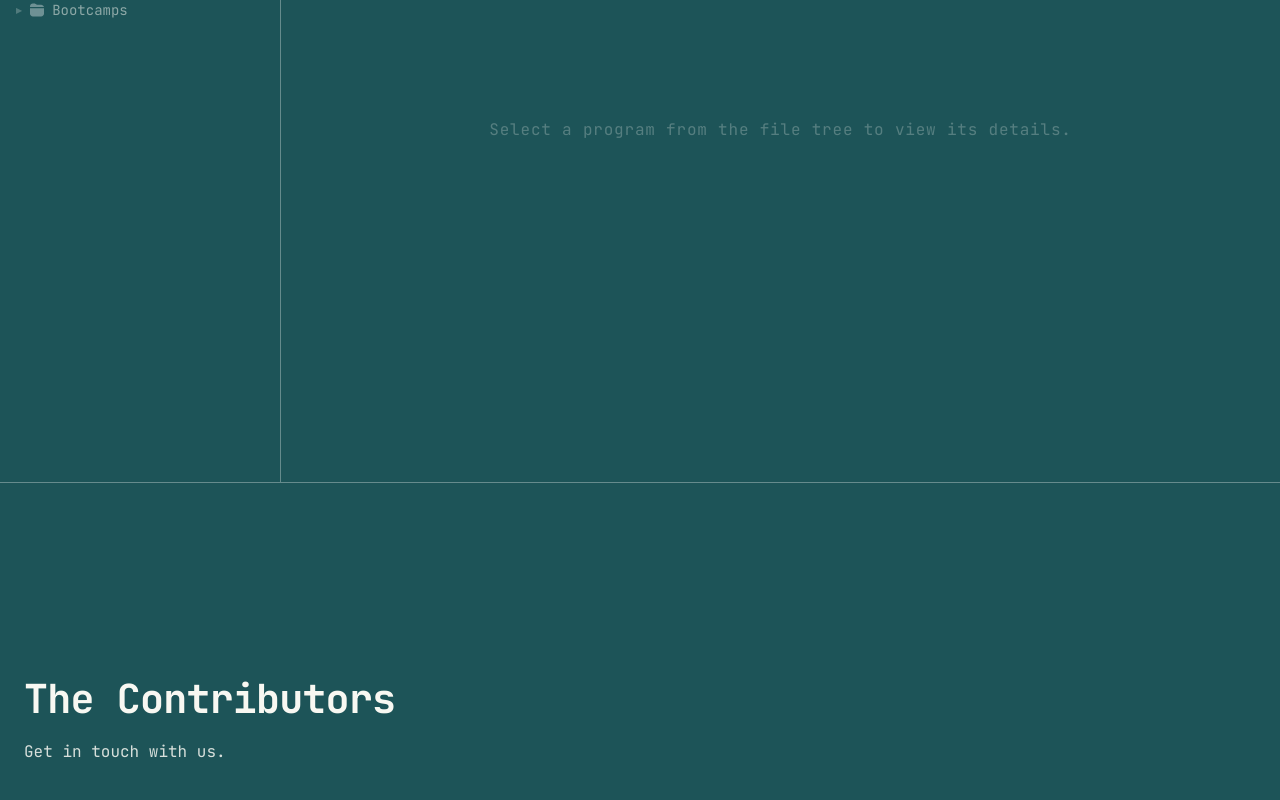
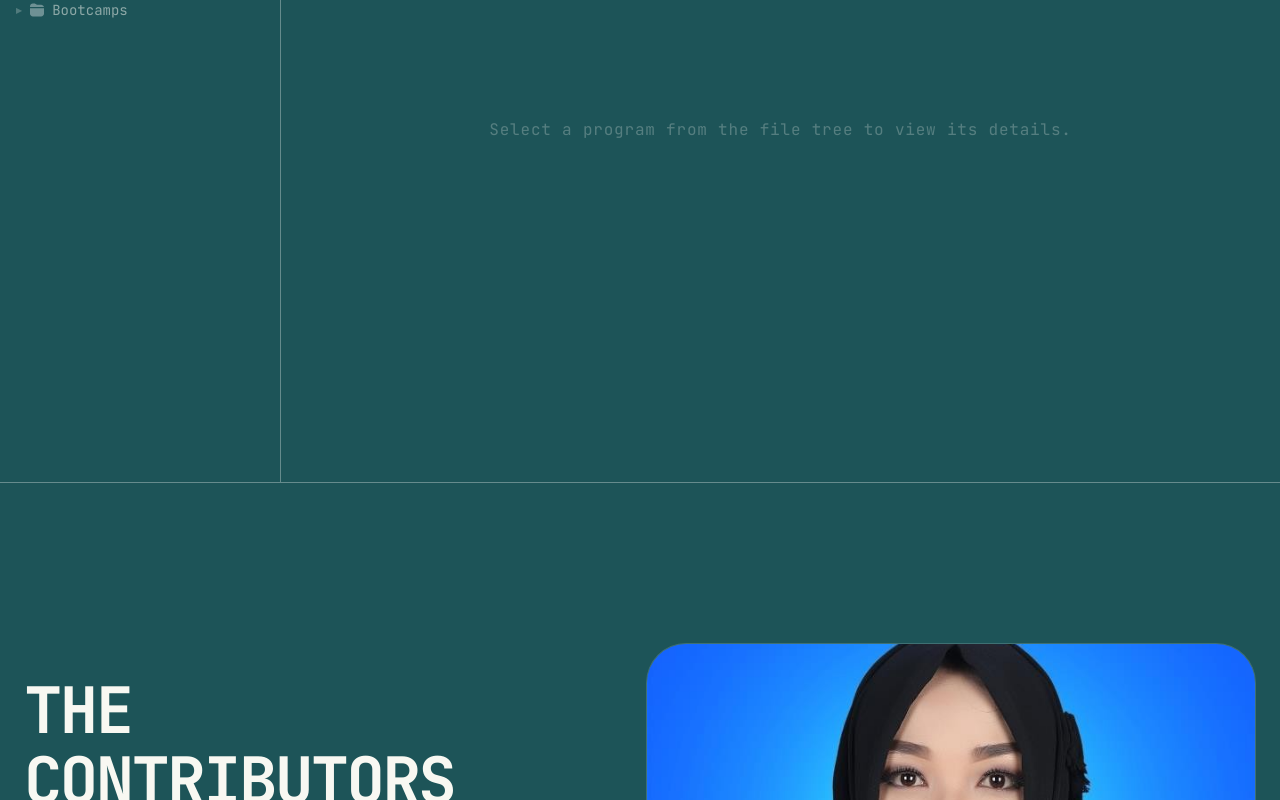
Before and after one commit to 0xleaplaboratories/leap-laboratories, a Next.js app in the folder apps/web/: page / in a window 1280 px wide. Shown: the part 2000-2800 px from the top of the page. Built offline with nearby package versions, Linux system fonts and the light colour scheme.

Commit message:
chore(web): finalize landing page component integration
- Mount dynamic Contributors section as primary page module\n- Ensure smooth vertical flow and section anchoring across the platform

```diff
--- a/apps/web/src/app/page.jsx
+++ b/apps/web/src/app/page.jsx
@@ -2,6 +2,7 @@ import Navbar from '@/components/Navbar/Navbar';
 import Hero from '@/components/Hero/Hero';
 import Programs from '@/components/Programs/Programs';
 import HomeSection from '@/components/Home/Home';
+import Contributors from '@/components/Contributors/Contributors';
 import styles from './page.module.css';
 
 export default function Home() {
@@ -15,12 +16,7 @@ export default function Home() {
 
       <Programs />
 
-      <section id="contributors" className={`${styles.section} ${styles.bgPrimary}`}>
-        <div className={styles.container}>
-          <h2 className={styles.sectionTitle}> The Contributors</h2>
-          <p className={styles.sectionText}>Get in touch with us.</p>
-        </div>
-      </section>
+      <Contributors />
 
       <section id="contact" className={`${styles.section} ${styles.bgSecondary}`}>
         <div className={styles.container}>
```
